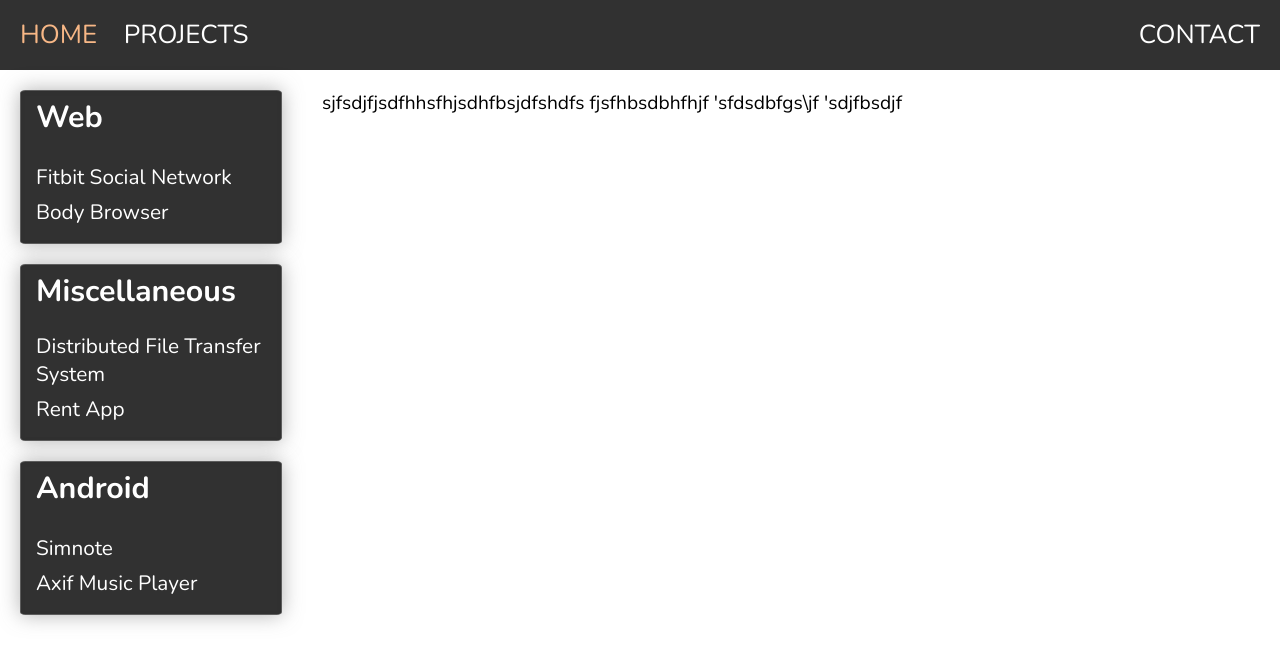
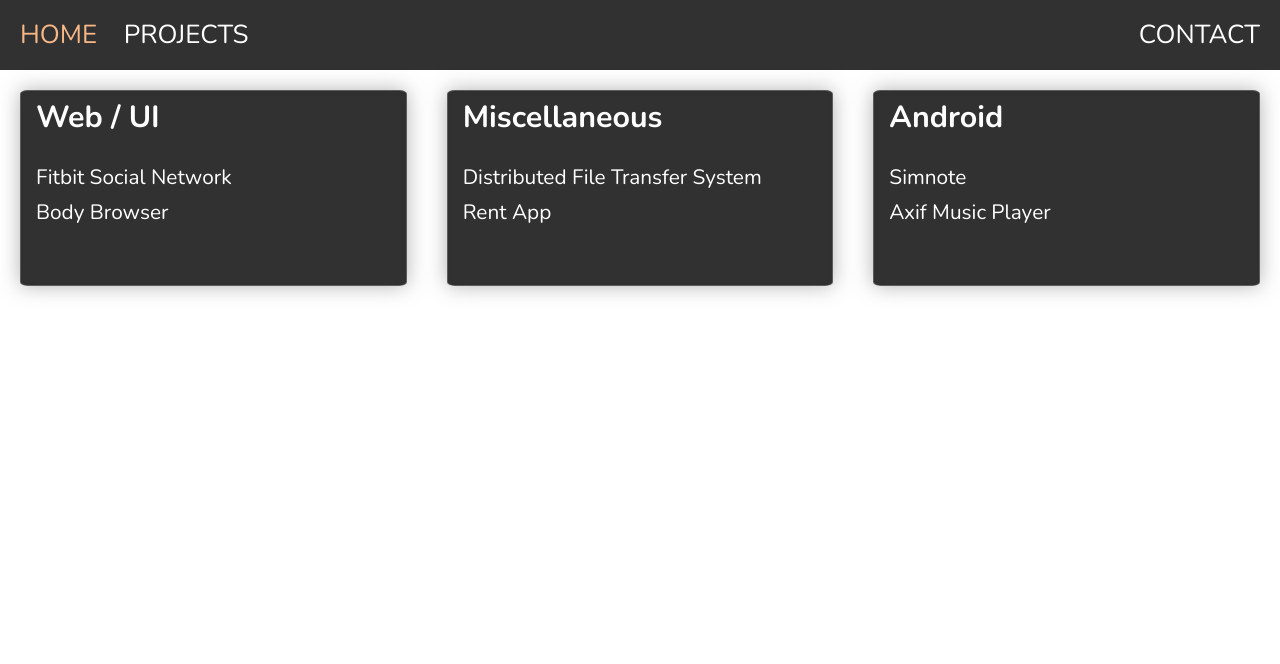
Before and after one commit to shikher9/shikher9.github.io, a plain HTML site: page projects.html in a window 1280 px wide. Drawn offline with nearby package versions, Linux system fonts and the light colour scheme.

Commit message:
modified projects page

```diff
--- a/css/main.css
+++ b/css/main.css
@@ -46,6 +46,8 @@ aside {
     background-color: #313131;
     margin: 20px;
     border-radius: 2%;
+    width: 100%;
+    height: 100%;
 }
 
 aside h3 {
@@ -64,7 +66,6 @@ aside ul {
     padding: 15px;
     margin: 0;
     list-style-type: none;
-    width: 230px;
 }
 
 aside ul a {
--- a/projects.html
+++ b/projects.html
@@ -13,9 +13,9 @@
             <a href="contacts.html" style="float: right;margin-right: 20px;">CONTACT</a>
         </nav>
         <div class="wrapper">
-            <div>
+            <div style="display: flex;justify-content:center;width: 100%;align-items: stretch;">
                 <aside class="boxShadowBig">
-                    <h3>Web</h3>
+                    <h3>Web / UI</h3>
                     <ul>
                         <li><a href="projects/web/fitbitsocialnetwork.html">Fitbit Social Network</a></li>
                         <li><a href="projects/web/bodybrowser.html">Body Browser</a></li>
@@ -36,12 +36,6 @@
                     </ul>
                 </aside>
             </div>
-            <div class="content">
-                sjfsdjfjsdfhhsfhjsdhfbsjdfshdfs
-                fjsfhbsdbhfhjf
-                'sfdsdbfgs\jf
-                'sdjfbsdjf
-            </div>
         </div>
 
     </body>
```
